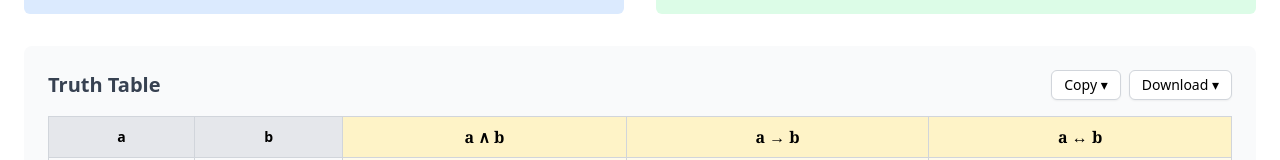
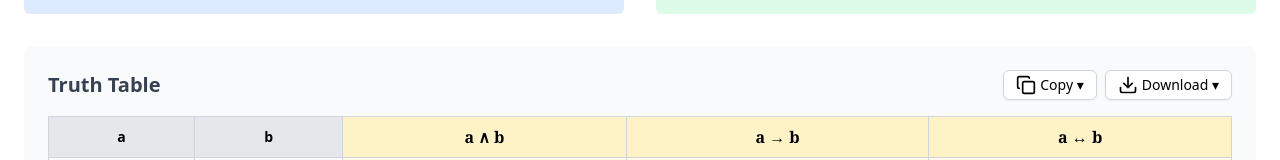
Before and after one commit to arjbarber/truth-table-generator, a React (Create React App) app: page / in a window 1280 px wide. Shown: the part 418-578 px from the top of the page. Built offline with nearby package versions, Linux system fonts and the light colour scheme.

Commit message:
added icons to dropdowns

```diff
--- a/src/components/TruthTable.js
+++ b/src/components/TruthTable.js
@@ -1,5 +1,6 @@
 import React, { useState, useRef, useEffect } from "react";
 import { convertToSymbols } from "../utils/autoCorrect";
+import { Download, Copy } from "lucide-react";
 
 const TruthTable = ({ truthTable, variables, statements, onDropdownSelect }) => {
   const [openMenu, setOpenMenu] = useState(null);
@@ -40,9 +41,9 @@ const TruthTable = ({ truthTable, variables, statements, onDropdownSelect }) =>
               onClick={() =>
                 setOpenMenu(openMenu === "copy" ? null : "copy")
               }
-              className="border border-gray-300 rounded-md px-3 py-1 text-sm bg-white shadow-sm hover:bg-gray-100 focus:outline-none focus:ring-2 focus:ring-amber-400"
+              className="flex gap-1 border border-gray-300 rounded-md px-3 py-1 text-sm bg-white shadow-sm hover:bg-gray-100 focus:outline-none focus:ring-2 focus:ring-amber-400"
             >
-              Copy ▾
+              <Copy size={20}/> Copy ▾
             </button>
 
             {openMenu === "copy" && (
@@ -81,9 +82,9 @@ const TruthTable = ({ truthTable, variables, statements, onDropdownSelect }) =>
               onClick={() =>
                 setOpenMenu(openMenu === "download" ? null : "download")
               }
-              className="border border-gray-300 rounded-md px-3 py-1 text-sm bg-white shadow-sm hover:bg-gray-100 focus:outline-none focus:ring-2 focus:ring-amber-400"
+              className="flex gap-1 border border-gray-300 rounded-md px-3 py-1 text-sm bg-white shadow-sm hover:bg-gray-100 focus:outline-none focus:ring-2 focus:ring-amber-400"
             >
-              Download ▾
+              <Download size={20}/> Download ▾
             </button>
 
             {openMenu === "download" && (
```
